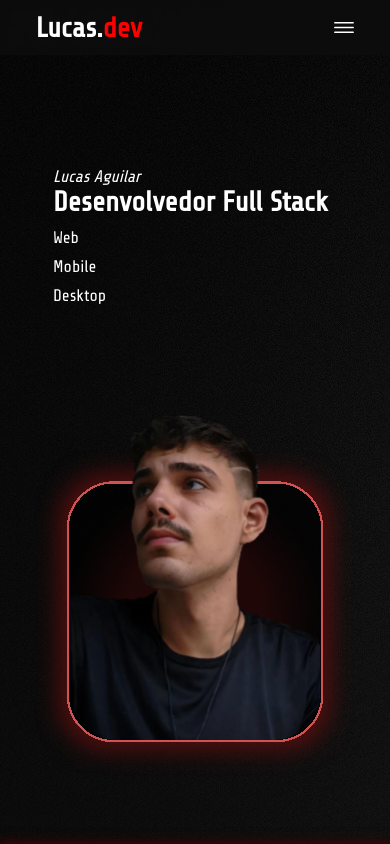
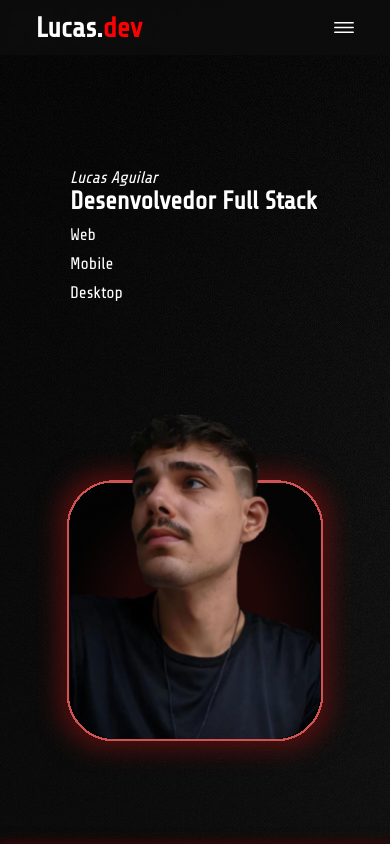
Before and after one commit to LucasSAguilar/portfolio_2024, a React (Create React App) app: page / in a window 390 px wide. Shown: the top 844 px of the page. Built offline with nearby package versions, Linux system fonts and the light colour scheme.

Commit message:
Responsividade na home

```diff
--- a/src/telas/Home/styles.css
+++ b/src/telas/Home/styles.css
@@ -1,4 +1,5 @@
 .posicionamento-home {
+  padding: 15px;
   height: 100vh;
   min-height: 300px;
   display: flex;
@@ -80,6 +81,7 @@
 @media screen and (max-width: 650px) {
   .apresentacao-home {
     margin-top: 100px;
+    width: 250px;
   }
 
   .nome-apresentacao-home {
@@ -88,7 +90,7 @@
 
   .titulo-apresentacao-home,
   .texto-destaque {
-    font-size: 2rem;
+    font-size: 1.8rem;
   }
 
   .areas-atuacao-apresentacao-home {
```
